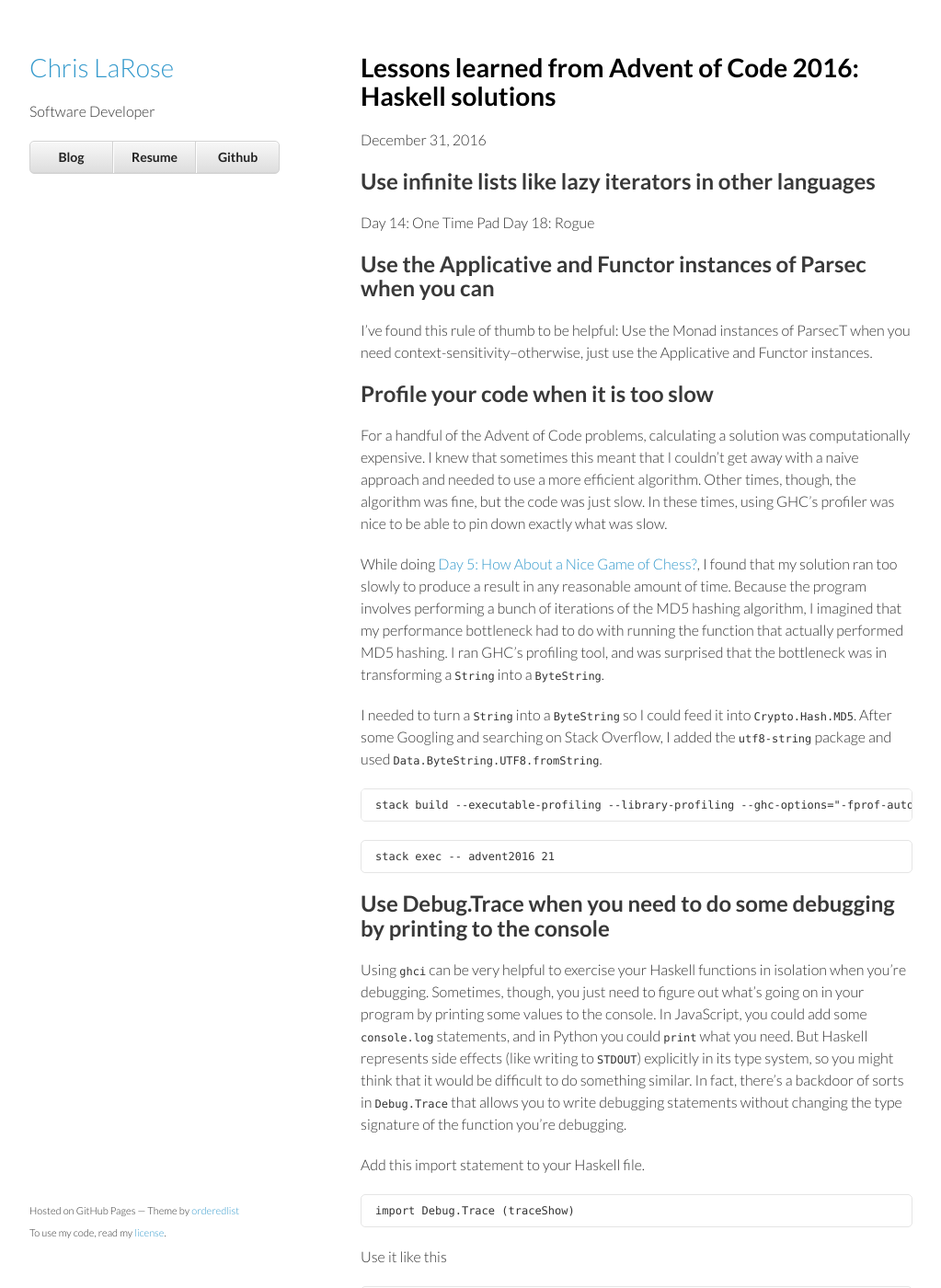
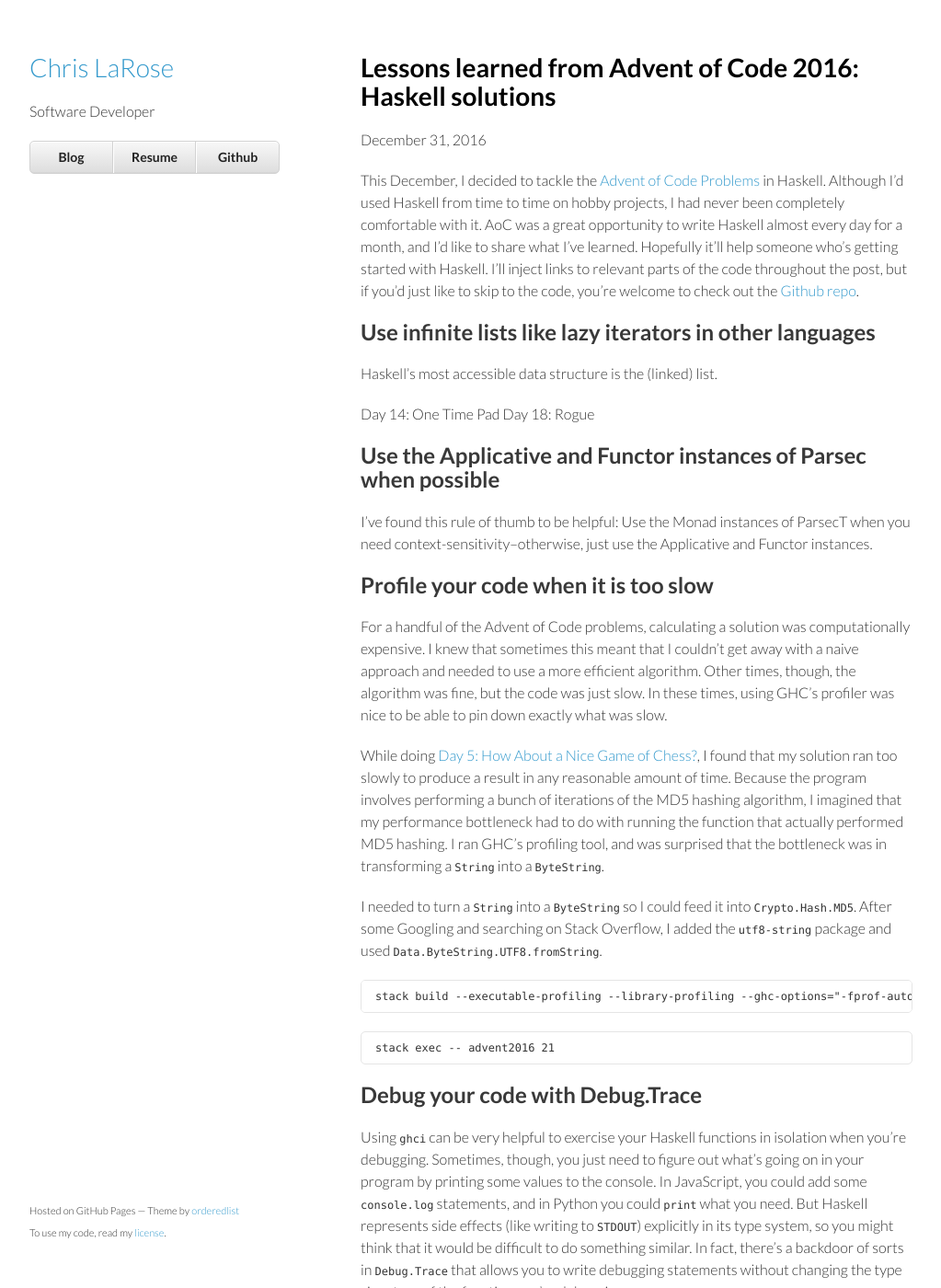
Before and after one commit to cjlarose/cjlarose.github.io, a Jekyll site: the page built from _posts/2016-12-31-advent-of-code-haskell.md, in a window 1280 px wide and 1400 px high. Shown: the whole window at 92% size, without its empty margins (128-1151 px from the left). Built offline with Jekyll 4.4.1, drawn with Linux system fonts in a browser that asks for light colours; comment, search, counter and statistics services are not loaded; some of the changed text lies outside the part shown.

Commit message:
WIP - Add intro

````diff
--- a/_posts/2016-12-31-advent-of-code-haskell.md
+++ b/_posts/2016-12-31-advent-of-code-haskell.md
@@ -3,12 +3,19 @@ layout: blog_entry
 title: "Lessons learned from Advent of Code 2016: Haskell solutions"
 ---
 
+This December, I decided to tackle the [Advent of Code Problems][aoc-2016] in Haskell. Although I'd used Haskell from time to time on hobby projects, I had never been completely comfortable with it. AoC was a great opportunity to write Haskell almost every day for a month, and I'd like to share what I've learned. Hopefully it'll help someone who's getting started with Haskell. I'll inject links to relevant parts of the code throughout the post, but if you'd just like to skip to the code, you're welcome to check out the [Github repo][repo].
+
+[aoc-2016]: http://adventofcode.com/2016
+[repo]: https://github.com/cjlarose/advent-2016
+
 ## Use infinite lists like lazy iterators in other languages
+
+Haskell's most accessible data structure is the (linked) list.
 
 Day 14: One Time Pad
 Day 18: Rogue
 
-## Use the Applicative and Functor instances of Parsec when you can
+## Use the Applicative and Functor instances of Parsec when possible
 
 I've found this rule of thumb to be helpful: Use the Monad instances of ParsecT when you need context-sensitivity--otherwise, just use the Applicative and Functor instances.
 
@@ -33,7 +40,7 @@ stack build --executable-profiling --library-profiling --ghc-options="-fprof-aut
 stack exec -- advent2016 21
 ```
 
-## Use Debug.Trace when you need to do some debugging by printing to the console
+## Debug your code with Debug.Trace
 
 Using `ghci` can be very helpful to exercise your Haskell functions in isolation when you're debugging. Sometimes, though, you just need to figure out what's going on in your program by printing some values to the console. In JavaScript, you could add some `console.log` statements, and in Python you could `print` what you need.
 But Haskell represents side effects (like writing to `STDOUT`) explicitly in its type system, so you might think that it would be difficult to do something similar. In fact, there's a backdoor of sorts in `Debug.Trace` that allows you to write debugging statements without changing the type signature of the function you're debugging.
@@ -50,17 +57,17 @@ Use it like this
 ```
 ```
 
-## Use hlint, and run it in your editor
+## Run hlint on your code
 
 Control.Arrow what?
 
 [day6-part1]: https://github.com/cjlarose/advent-2016/commit/eafef0a97cd89a80c62b5ec2c64e080f83730cf6
 
-## Use zippers to represent a data structure along with a position within the data structure
+## Represent data structures along with positions within those structures using zippers
 
 Day 11: Generators
 
-## Use State monad when its cumbersome to represent all updates explicitly
+## Use the State monad when it's cumbersome to represent all updates explicitly
 
 Day 10: Balance Bots, Day 12: Monorail
 
````
